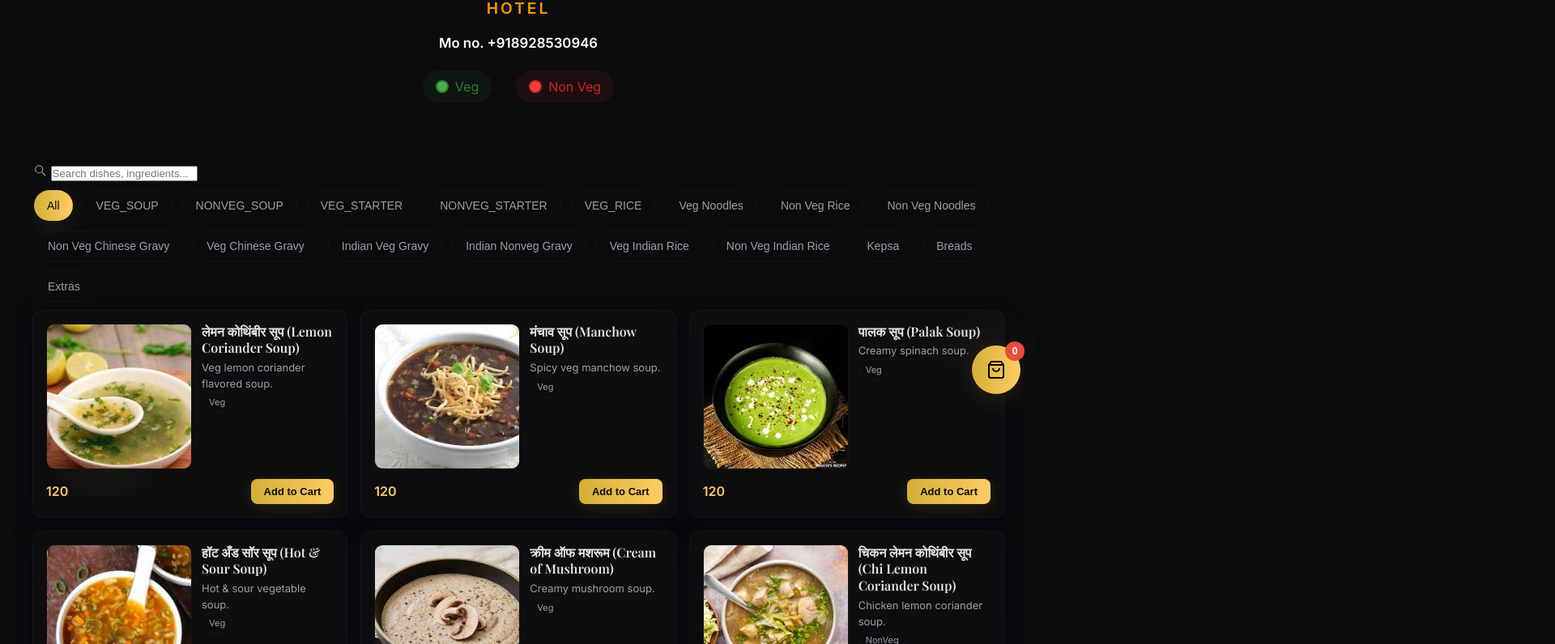
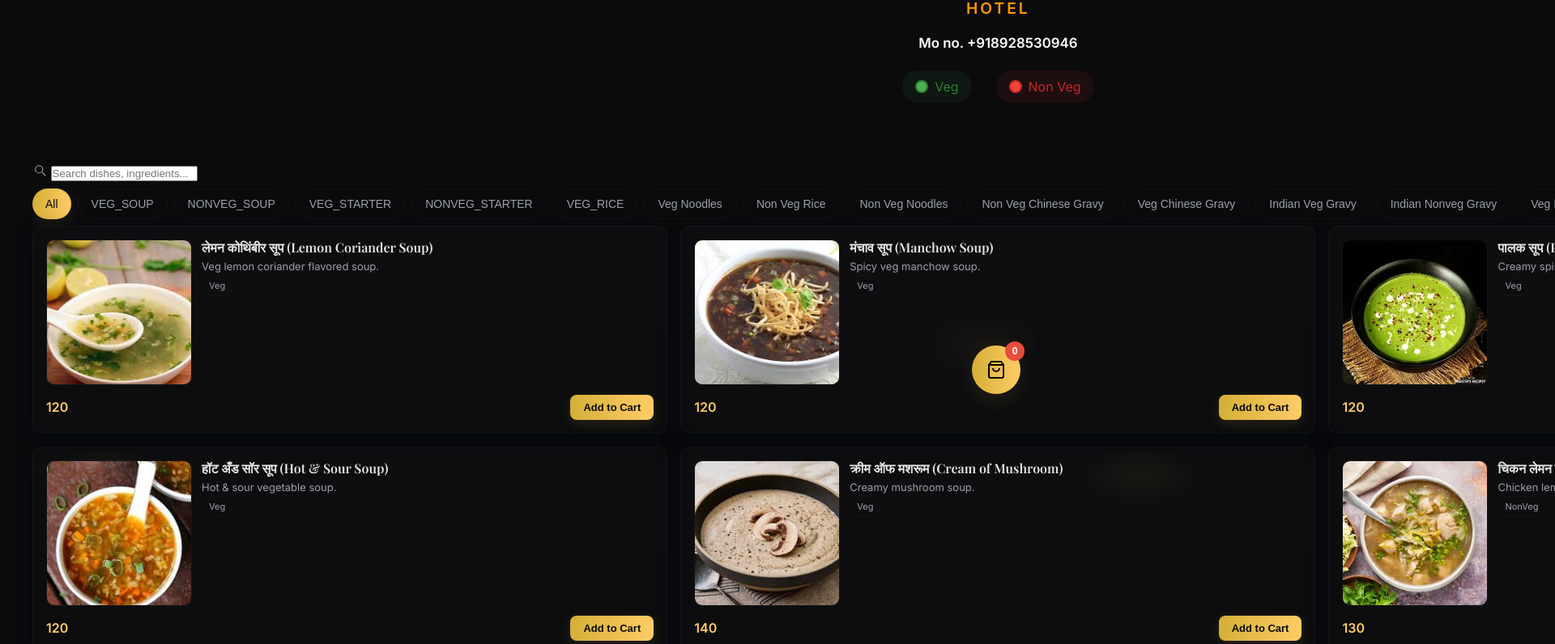
Before and after one commit to MenuSpeak/Hotel-FoodBoy, a plain HTML site: page index.html in a window 1280 px wide. Shown: the part 293-1089 px from the top of the page at 81% size, 1920 px wide, since content can reach past the window. Drawn offline with nearby package versions, Linux system fonts and the light colour scheme.

Commit message:
Update index.html

```diff
--- a/index.html
+++ b/index.html
@@ -3,115 +3,9 @@
 <head>
   <meta charset="utf-8" />
   <meta name="viewport" content="width=device-width,initial-scale=1" />
-  <title>Hotel FoodBoy</title>
+  <title>Hotel FOODBOY</title>
   <link href="https://fonts.googleapis.com/css2?family=Playfair+Display:wght@600;700&family=Inter:wght@300;400;600&display=swap" rel="stylesheet">
   <style>
-
-
-
-
-
-
-
-
-
-
-/* Tabs Navigation - Category Buttons */
-.tabs-container {
-  position: relative;
-  margin-bottom: 10px;
-}
-
-.tabs-scroll {
-  display: flex;
-  flex-wrap: wrap;
-  gap: 8px;
-  padding: 8px 0;
-  justify-content: center;
-}
-
-.tab {
-  padding: 10px 16px;
-  border-radius: 999px;
-  background: transparent;
-  border: 1px solid rgba(255, 255, 255, 0.03);
-  font-size: 14px;
-  color: var(--muted);
-  cursor: pointer;
-  white-space: nowrap;
-  flex-shrink: 0;
-  transition: all 0.3s ease;
-  margin: 2px;
-}
-
-.tab.active {
-  background: linear-gradient(90deg, var(--gold1), var(--gold2));
-  color: #0b0b0d;
-  border: none;
-  box-shadow: 0 8px 30px rgba(212, 175, 55, 0.12);
-}
-
-/* Hover effect for better UX */
-.tab:hover {
-  border-color: rgba(255, 255, 255, 0.1);
-  transform: translateY(-1px);
-}
-
-/* Tablet styles */
-@media (min-width: 768px) {
-  .tabs-scroll {
-    justify-content: flex-start;
-  }
-
-  .tab {
-    padding: 12px 20px;
-    font-size: 15px;
-  }
-}
-
-/* Desktop styles */
-@media (min-width: 1024px) {
-  .tab {
-    padding: 12px 24px;
-    font-size: 15px;
-  }
-}
-
-/* Mobile-specific adjustments */
-@media (max-width: 767px) {
-  .tab {
-    padding: 8px 14px;
-    font-size: 13px;
-  }
-
-  .tabs-scroll {
-    justify-content: center;
-  }
-}
-
-/* Small mobile devices */
-@media (max-width: 480px) {
-  .tab {
-    padding: 6px 12px;
-    font-size: 12px;
-  }
-
-  .tabs-scroll {
-    gap: 5px;
-  }
-}
-
-
-
-
-
-
-
-
-
-
-
-
     :root {
       --bg: #0b0b0d;
       --surface: #0f1114;
@@ -1085,12 +979,12 @@
   <div class="container">
     <!-- Cafe Header - Original Style -->
     <div class="cafe-header">
-      <img src="logo1.png" alt="Logo" style="width:300px; height:auto;">
+            <img src="logo.png" alt="Logo" style="width:300px; height:auto;">
       <div class="cafe-name">FOODBOY</div>
-      <div class="cafe-subtitle">HOTEL</div>
+      <div class="cafe-subtitle">Hotel</div>
       <div class="location-info">
-        <div class="location-text">   </div>
-        <div class="address"></div>
+        <div class="location-text"> </div>
+        <div class="address"> </div>
         <div class="mobile-numbers">Mo no. +918928530946</div>
       </div>
       <div class="veg-nonveg">
@@ -1118,7 +1012,7 @@
           </div>
 
           <div class="tabs-scroll">
-            <button class="tab active" data-cat="all">All</button>
+           <button class="tab active" data-cat="all">All</button>
 <button class="tab" data-cat="VEG_SOUP">VEG_SOUP</button>
 <button class="tab" data-cat="NONVEG_SOUP">NONVEG_SOUP</button>
 <button class="tab" data-cat="VEG_STARTER">VEG_STARTER</button>
@@ -1136,13 +1030,7 @@
 <button class="tab" data-cat="Kepsa">Kepsa</button>
 <button class="tab" data-cat="Breads">Breads</button>
 <button class="tab" data-cat="Extras">Extras</button>
-<!-- <button class="tab" data-cat="Kepsa">Kepsa</button>   -->
-
-
-
-
-
-        </div>
+          </div>
         </div>
       </div>
 
@@ -1161,7 +1049,7 @@
         <h3>Find Us on Google Maps</h3>
       </div>
       <div class="map-link-container">
-        <a href="https://maps.app.goo.gl/fhCTGYZif7BRuELF8" target="_blank" class="map-link">
+        <a href="https://goo.gl/maps/cfPmDwujJjrxEw54A?g_st=aw" target="_blank" class="map-link">
           <svg viewBox="0 0 24 24" fill="none" stroke="currentColor" stroke-width="2">
             <path d="M21 10c0 7-9 13-9 13s-9-6-9-13a9 9 0 0118 0z"></path>
             <circle cx="12" cy="10" r="3"></circle>
@@ -1271,9 +1159,9 @@
 
   <script>
     // Menu Data
-    const data =[
-
-  {"id":1,"cat":"VEG_SOUP","name":"लेमन कोथिंबीर सूप (Lemon Coriander Soup)","price":120,"desc":"Veg lemon coriander flavored soup.","tags":["Veg"],"img":"img/lemon-coriander-soup.jpeg"},
+    const data = [
+
+ {"id":1,"cat":"VEG_SOUP","name":"लेमन कोथिंबीर सूप (Lemon Coriander Soup)","price":120,"desc":"Veg lemon coriander flavored soup.","tags":["Veg"],"img":"img/lemon-coriander-soup.jpeg"},
 {"id":2,"cat":"VEG_SOUP","name":"मंचाव सूप (Manchow Soup)","price":120,"desc":"Spicy veg manchow soup.","tags":["Veg"],"img":"img/manchow-soup.jpeg"},
 {"id":3,"cat":"VEG_SOUP","name":"पालक सूप (Palak Soup)","price":120,"desc":"Creamy spinach soup.","tags":["Veg"],"img":"img/palak-soup.jpeg"},
 {"id":4,"cat":"VEG_SOUP","name":"हॉट अँड सॉर सूप (Hot & Sour Soup)","price":120,"desc":"Hot & sour vegetable soup.","tags":["Veg"],"img":"img/hot-sour-soup.jpeg"},
@@ -1515,8 +1403,7 @@
 {"id":224,"cat":"Extras","name":"व्हेज रायता बूंदी / Veg Raita Boondi","price":"₹80","desc":"Refreshing curd raita with boondi.","tags":["Veg"],"img":"img/veg-raita-boondi.jpeg"},
 {"id":225,"cat":"Extras","name":"पापड / Papad","price":"₹25","desc":"Crispy roasted/fried papad.","tags":["Veg"],"img":"img/papad.jpeg"},
 {"id":226,"cat":"Extras","name":"ग्रीन सलाड / Green Salad","price":"₹60","desc":"Fresh green salad.","tags":["Veg"],"img":"img/green-salad.jpeg"},
-
- ];
+];
 
     // Cart functionality
     let cart = [];
@@ -1785,7 +1672,7 @@
 
       // Encode the message for WhatsApp URL
       const encodedMessage = encodeURIComponent(message);
-      const whatsappURL = `https://wa.me/918291891816?text=${encodedMessage}`;
+      const whatsappURL = `https://wa.me/918433957459?text=${encodedMessage}`;
 
       // Open WhatsApp in a new tab
       window.open(whatsappURL, '_blank');
```
